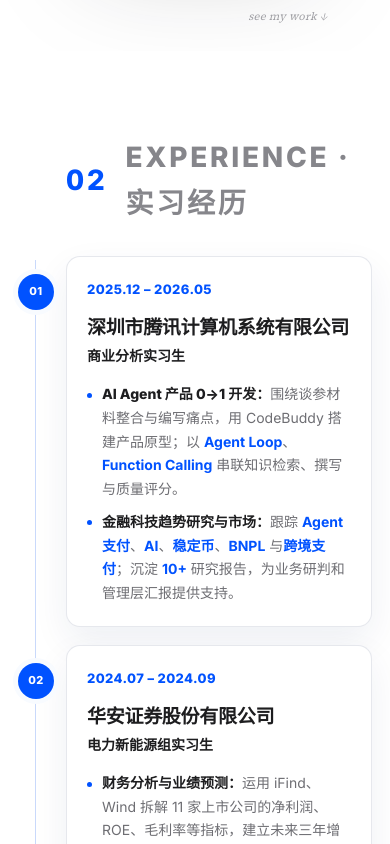
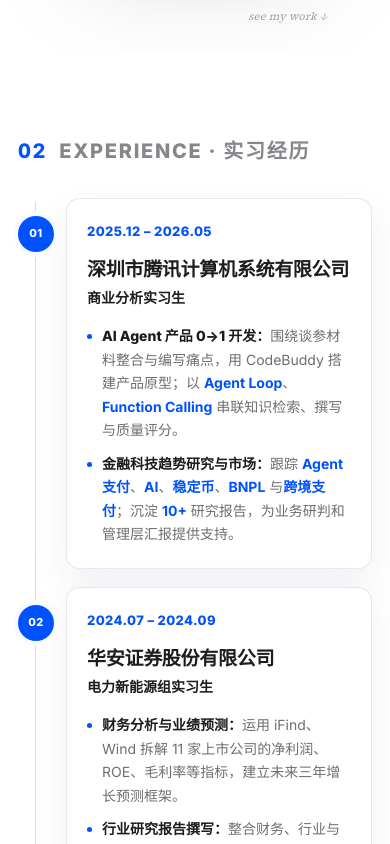
Before and after one commit to lizhuoheng273-debug/li-zhuoheng-website, a React (Vite) app: page / in a window 390 px wide. Shown: the part 1360-2204 px from the top of the page. Built offline with nearby package versions, Linux system fonts and the light colour scheme.

Commit message:
style: align section headings on mobile

```diff
--- a/src/styles.css
+++ b/src/styles.css
@@ -586,7 +586,7 @@
 
 /* ===== 实习经历：连续时间线阅读 ===== */
 .timeline-experience{--timeline:#c9d9fb;padding:clamp(72px,9vw,118px) 94px clamp(56px,6vw,80px);background:#fff}
-.experience-heading{width:100%;max-width:1620px;margin:0 auto 30px;padding-left:72px;text-align:left}
+.experience-heading{width:100%;max-width:1620px;margin:0 auto 30px;padding-left:0;text-align:left}
 .section-eyebrow,#projects .eyebrow,.contact-heading{display:flex;align-items:center;gap:18px;font-size:28px;font-weight:800;letter-spacing:2.7px;color:var(--ink-3)}.section-eyebrow .idx{font-family:"Inter",sans-serif;font-variant-numeric:tabular-nums;color:var(--accent)}
 #projects .eyebrow{margin-bottom:38px}
 .experience-timeline{position:relative;width:100%;max-width:1620px;margin:0 auto;padding:0 0 0 72px;list-style:none}
@@ -597,5 +597,5 @@
 .experience-date{font-family:"Inter",sans-serif;font-size:13px;font-weight:800;letter-spacing:.03em;color:var(--accent);margin-bottom:16px}
 .experience-card-header{display:flex;align-items:flex-start;margin-bottom:18px}.experience-card .expc-id{gap:4px;align-items:flex-start}.experience-card .expc-company{margin:0;font-size:clamp(20px,2vw,26px);font-weight:800;line-height:1.25;letter-spacing:-.015em;color:var(--ink)}.experience-card .expc-role{margin:0;font-size:clamp(14px,1.3vw,16px);font-weight:700;line-height:1.68;letter-spacing:0;color:var(--ink)}
 .experience-card .expc-body{gap:10px;overflow:visible;padding:0}.experience-card .expc-body p{position:relative;padding-left:15px;font-size:clamp(14px,1.3vw,16px);line-height:1.68}.experience-card .expc-body p::before{content:"";position:absolute;left:0;top:.72em;width:5px;height:5px;border-radius:50%;background:var(--accent)}.experience-card .expc-body b{color:var(--ink);font-weight:800}.experience-highlight{padding:0;background:transparent;color:var(--accent);font-weight:700}
-@media (max-width:900px){.timeline-experience{padding:84px 31px 72px}.experience-heading{padding-left:48px}.experience-timeline{padding-left:48px}}
-@media (max-width:680px){.timeline-experience{padding-left:18px;padding-right:18px}.experience-heading{margin-bottom:30px}.experience-timeline::before{left:17px}.experience-marker{top:18px;left:-48px;width:36px;height:36px;font-size:11px;box-shadow:0 0 0 5px #f8fbff}.experience-entry{padding-bottom:18px}.experience-card{border-radius:14px;padding:22px 20px}.experience-card-header{margin-bottom:15px}.experience-card .expc-company{font-size:19px}.experience-card .expc-role{font-size:14px}}
+@media (max-width:900px){.timeline-experience{padding:84px 31px 72px}.experience-heading{padding-left:0}.experience-timeline{padding-left:48px}}
+@media (max-width:680px){.timeline-experience{padding-left:18px;padding-right:18px}.experience-heading{margin-bottom:30px}.section-eyebrow,#projects .eyebrow,.contact-heading{gap:12px;font-size:20px;letter-spacing:1.7px}.experience-timeline::before{left:17px}.experience-marker{top:18px;left:-48px;width:36px;height:36px;font-size:11px;box-shadow:0 0 0 5px #f8fbff}.experience-entry{padding-bottom:18px}.experience-card{border-radius:14px;padding:22px 20px}.experience-card-header{margin-bottom:15px}.experience-card .expc-company{font-size:19px}.experience-card .expc-role{font-size:14px}}
```
Also changed, not shown: 1 other file (tests, documents, lock files or other folders).
